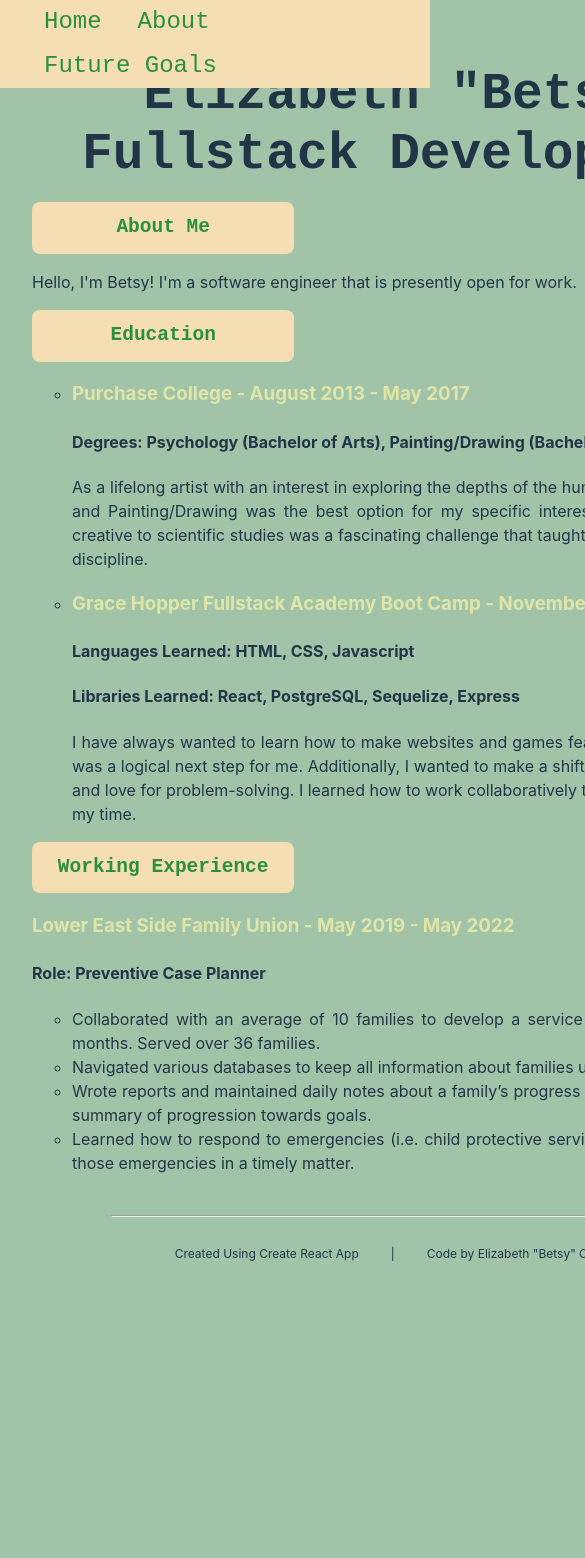
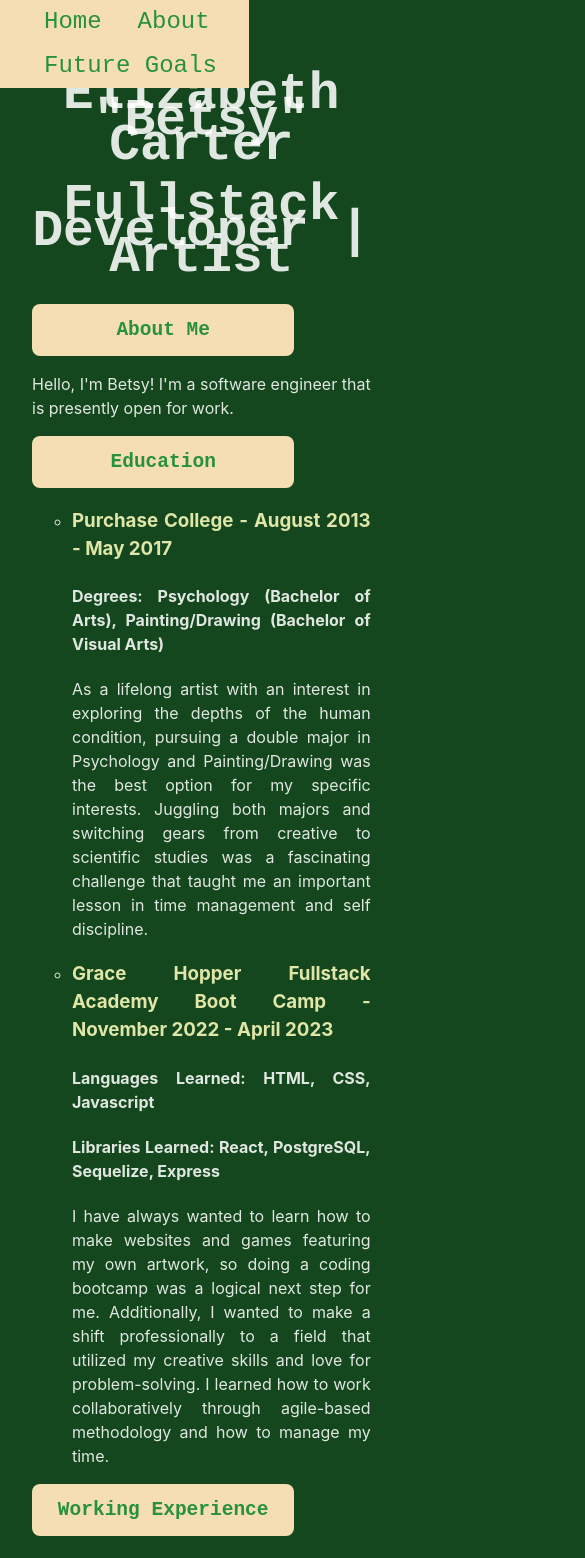
Before and after one commit to betsymariecarter/betsy-coding-portfolio, a JavaScript app: page /about in a window 390 px wide. Shown: the top 1558 px of the page, 585 px wide, since content can reach past the window. Before the commit the page ends 1307 px from the top, so only its background shows below. Built offline with nearby package versions, Linux system fonts and the light colour scheme; the HTML template or start-up script is replaced by a standard one.

Commit message:
adjusted styling to be more responsive

```diff
--- a/src/index.css
+++ b/src/index.css
@@ -44,7 +44,7 @@
   font-family: monospace;
   color:#28913e;
   background-color: wheat;
-  width: 15rem;
+  max-width: 15rem;
   padding: 0.7rem;
   border-radius: 0.5rem;
   text-align: center;
@@ -81,7 +81,7 @@
   background-color: wheat;
   overflow: hidden;
   position: fixed;
-  width: 100%;
+  max-width: 100%;
   left: 0;
   top: 0;
   margin: 0;
@@ -105,7 +105,7 @@
   font-size: 1.2rem;
   font-weight: bold;
   font-family: monospace;
-  width: 50rem;
+  max-width: 50rem;
 }
 
 input {
@@ -131,7 +131,7 @@
 }
 
 .about {
-  width: 60rem;
+  max-width: 60rem;
   text-align: justify;
 }
 
@@ -147,7 +147,7 @@
 
 .about h1 {
   background-color: #56cf70;
-  width: 15rem;
+  max-width: 15rem;
   padding: 1.5rem;
   border-radius: 1rem;
   text-align: center;
@@ -161,17 +161,17 @@
 
 .future {
   text-align: justify;
-  width: 60rem;
+  max-width: 60rem;
 }
 
 .website img {
-  width: 50rem;
+  max-width: 50rem;
   padding: 1rem;
 }
 
 .website {
   text-align: justify;
-  width: 60rem;
+  max-width: 60rem;
 }
 
 .footer {
@@ -185,23 +185,10 @@
 }
 
 .footerTop {
-width: 50rem;
+max-width: 50rem;
 text-align: center;
 margin-top: 2.5rem;
 color: #dfe6a8;
-}
-
-@media (prefers-color-scheme: light) {
-  :root {
-    color: #213547;
-    background-color: #a1c4a9;
-  }
-  a:hover {
-    color: #747bff;
-  }
-  button {
-    background-color: #f9f9f9;
-  }
 }
 
 @media screen and (max-width: 1370px) {
```
